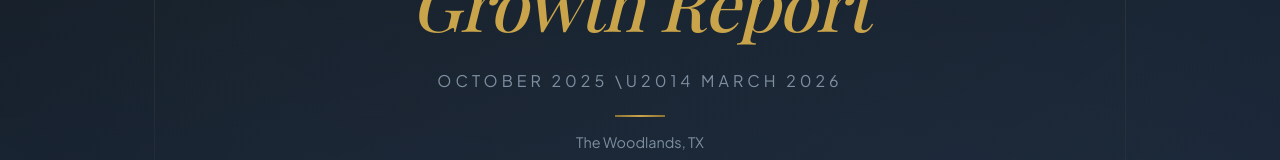
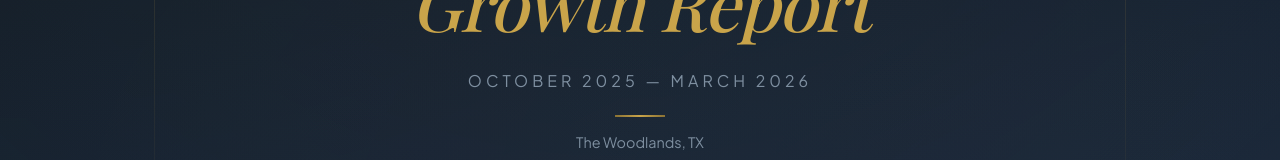
Before and after one commit to bobbee247/prince-health-growth-report, a Next.js app: page / in a window 1280 px wide. Shown: the part 419-579 px from the top of the page. Built offline with nearby package versions, Linux system fonts and the light colour scheme; a web font is replaced by a local one.

Commit message:
Fix em dash rendering in hero period text

```diff
--- a/app/page.js
+++ b/app/page.js
@@ -117,7 +117,7 @@ function Hero() {
         Prince Health
       </div>
       <h1>6-Month Organic<br /><em>Growth Report</em></h1>
-      <p className="hero-period">October 2025 \u2014 March 2026</p>
+      <p className="hero-period">October 2025 — March 2026</p>
       <hr className="hero-rule" />
       <p className="hero-location">The Woodlands, TX</p>
       <div className="scroll-cue">
```
